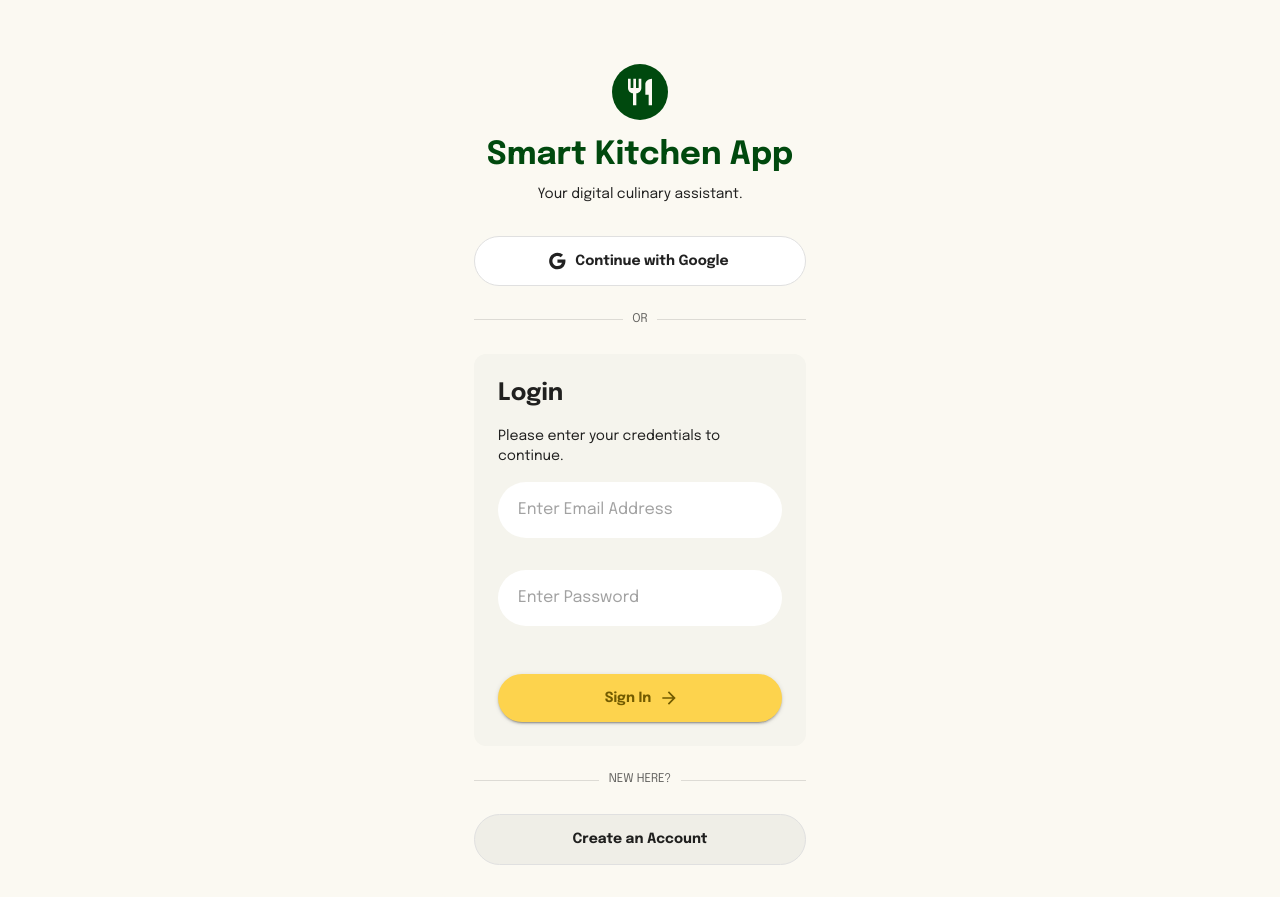
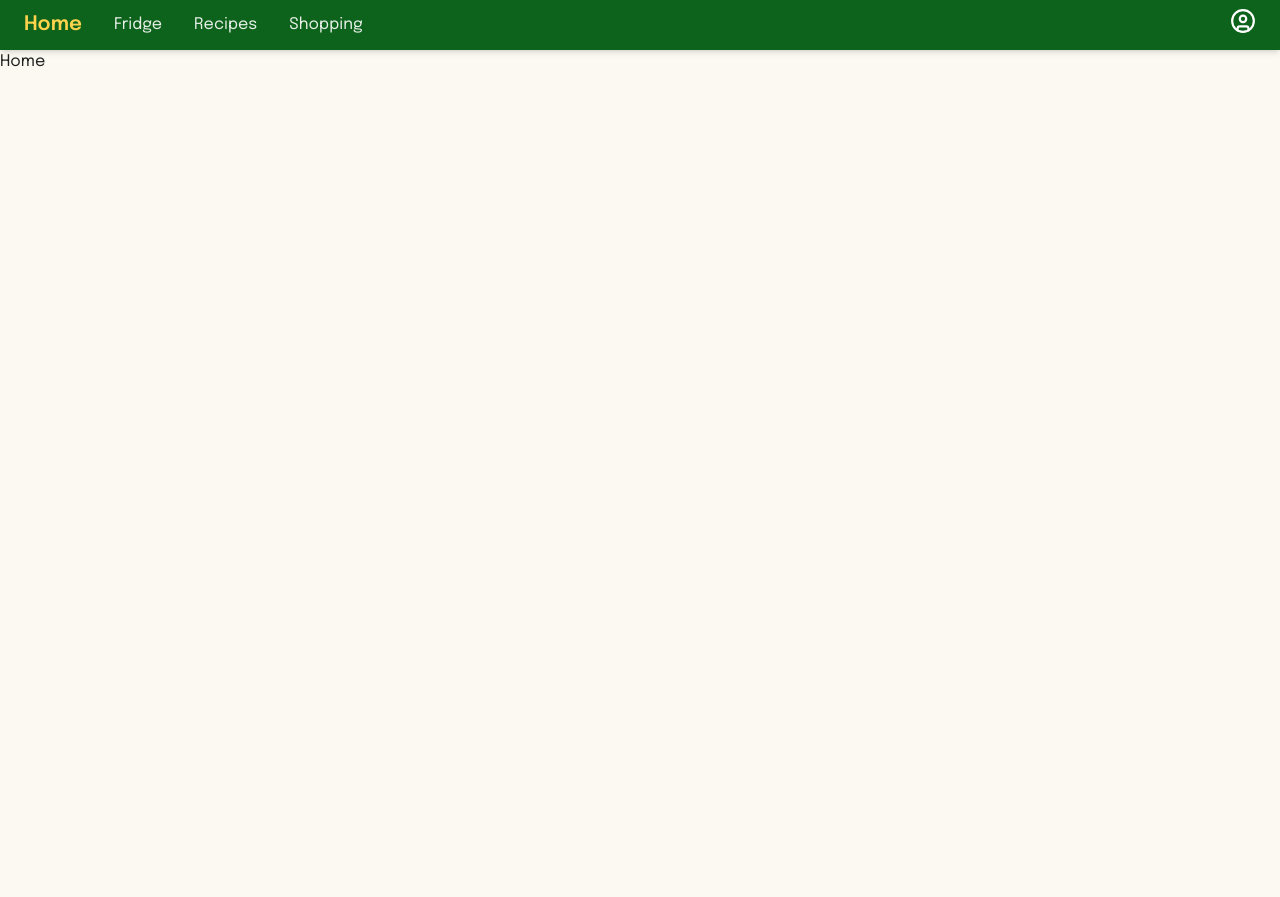
Before and after one commit to Code-the-Dream-School/l-group-practicum-team3, a React (Vite) app in the folder frontend/: page / in a window 1280 px wide. Before the commit this address led to /login. After the commit the page ends 800 px from the top, so only its background shows below. Built offline with nearby package versions, Linux system fonts and the light colour scheme; a web font is replaced by a local one.

Commit message:
resolved merge conflict with tailwind

```diff
--- a/frontend/src/App.jsx
+++ b/frontend/src/App.jsx
@@ -18,7 +18,7 @@ import PublicRoutes from "./utils/PublicRoutes";
 
 
 function App() {
-  const user = null
+  const user = true
 
   return (
     <ThemeProvider theme={theme}>
```
